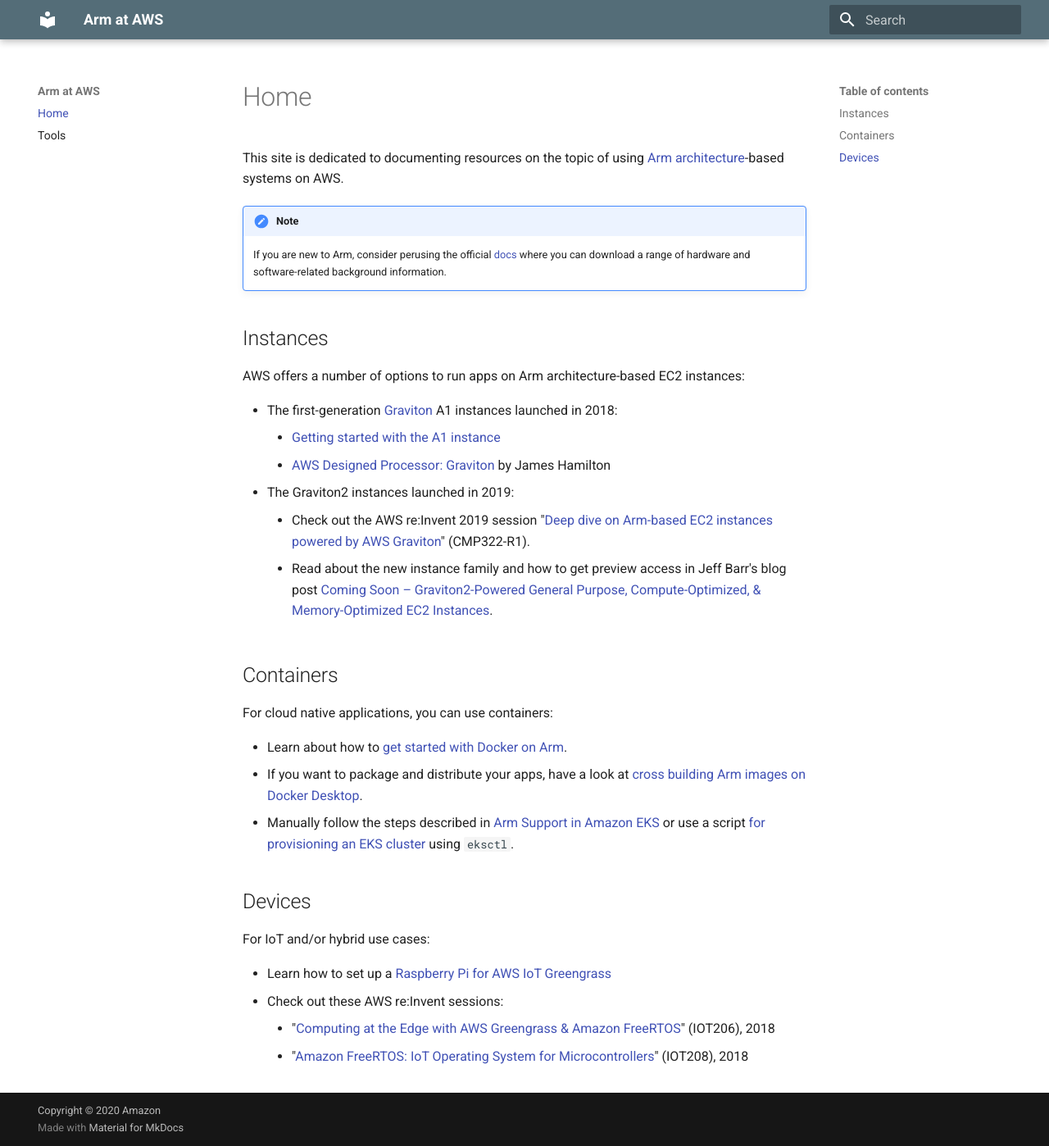
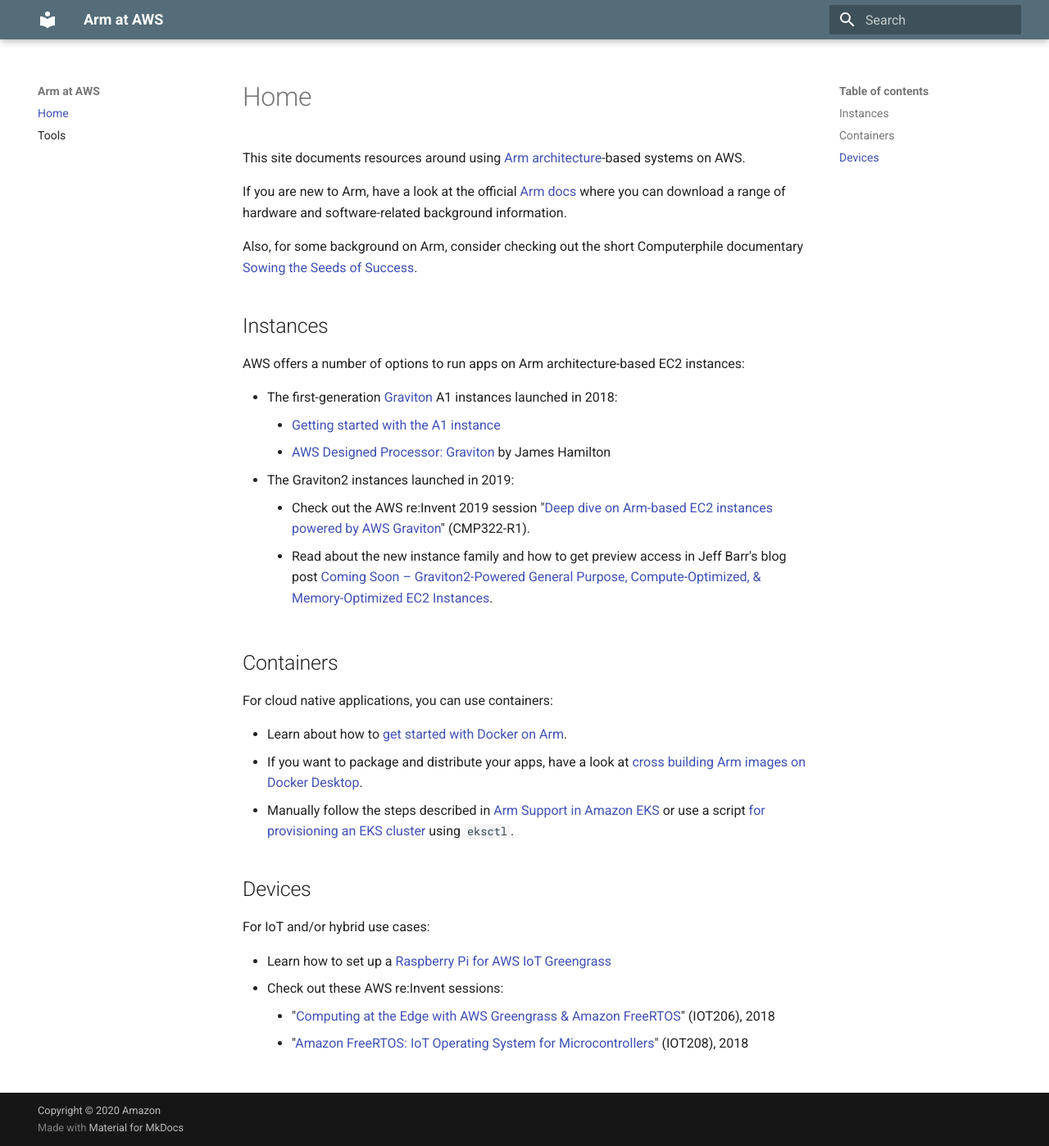
Before and after one commit to mhausenblas/arm.aws-cloud.dev, an MkDocs documentation site: the page built from docs/index.md, in a window 1280 px wide and 1398 px high. Shown: the whole window at 82% size. Built offline with MkDocs 1.6.1 and Material for MkDocs 9.7.7, drawn with Linux system fonts in a browser that asks for light colours.

Commit message:
updates intro
Signed-off-by: Michael Hausenblas <hausenbl@amazon.com>

```diff
--- a/docs/index.md
+++ b/docs/index.md
@@ -1,8 +1,11 @@
-This site is dedicated to documenting resources on the topic of using [Arm architecture](https://en.wikipedia.org/wiki/ARM_architecture)-based systems on AWS.
+This site documents resources around using
+[Arm architecture](https://en.wikipedia.org/wiki/ARM_architecture)-based systems on AWS.
 
-!!! note
-    If you are new to Arm, consider perusing the official [docs](https://developer.arm.com/docs) where you can
-    download a range of hardware and software-related background information.
+If you are new to Arm, have a look at the official [Arm docs](https://developer.arm.com/docs)
+where you can download a range of hardware and software-related background information.
+
+Also, for some background on Arm, consider checking out the short Computerphile
+documentary [Sowing the Seeds of Success](https://www.youtube.com/watch?v=1jOJl8gRPyQ).
 
 ## Instances
 
```
